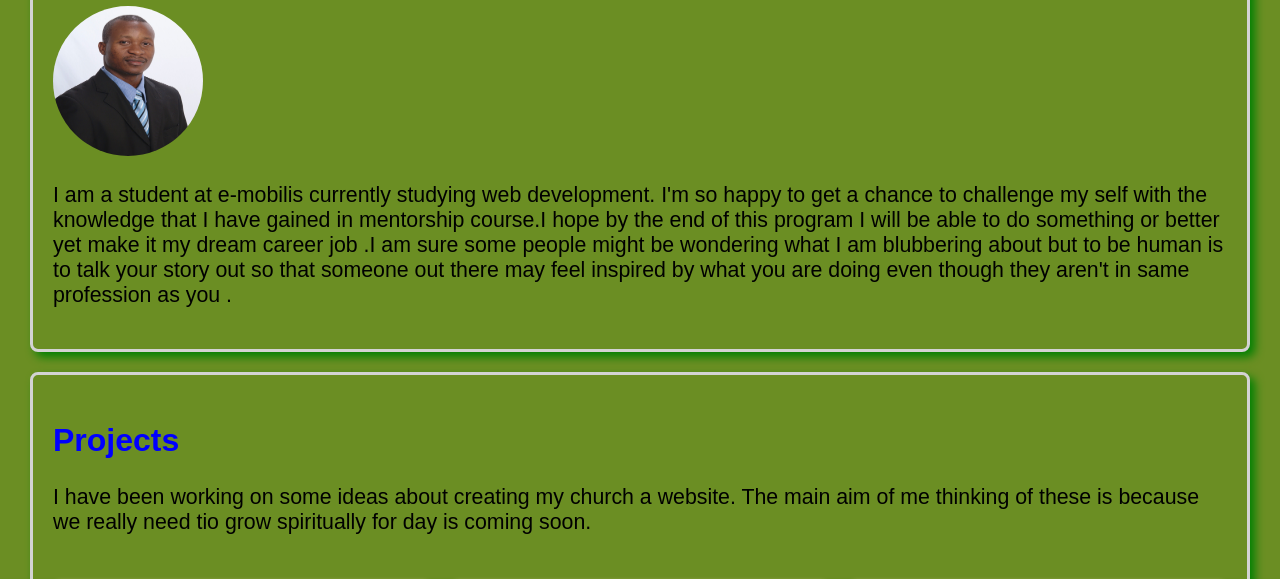
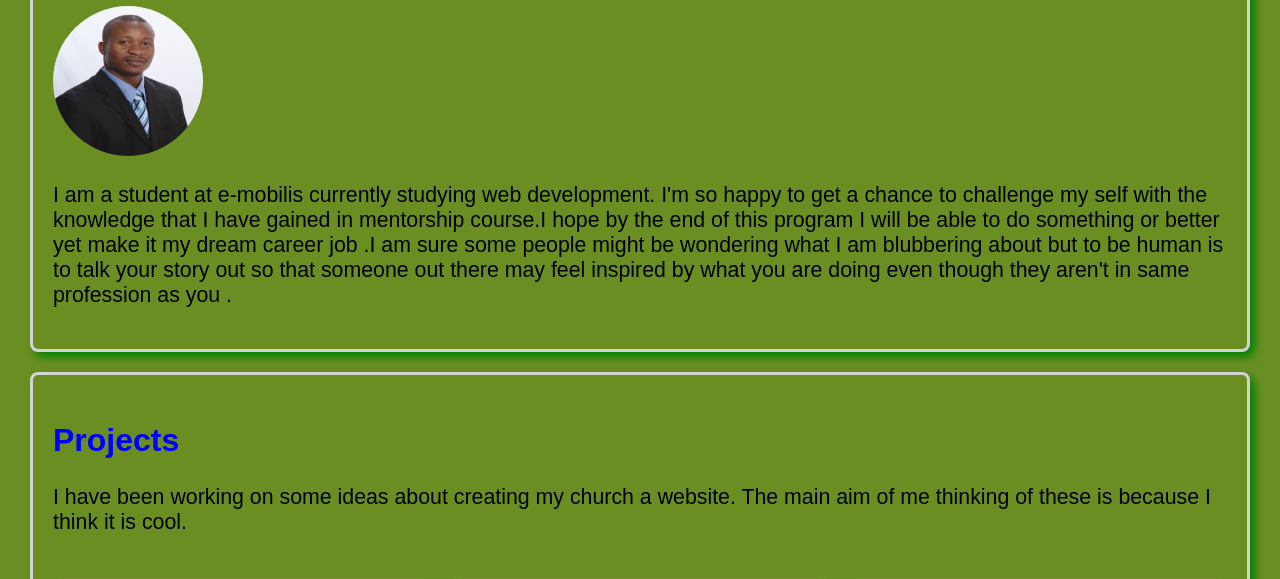
Before and after one commit to Emmanuel-MG254/Personal-portfolio-css, a plain HTML site: page index.html in a window 1280 px wide. Shown: the part 370-949 px from the top of the page. Drawn offline with Linux system fonts and the light colour scheme.

Commit message:
initial commit

```diff
--- a/index.html
+++ b/index.html
@@ -32,7 +32,7 @@
 <!-- project section-->
     <section id="projects">
         <h1>Projects</h1>
-       <p> I have been working on some ideas about creating my church a website. The main aim of me thinking of these is because we really need tio grow spiritually for day is coming soon.</p>
+       <p> I have been working on some ideas about creating my church a website. The main aim of me thinking of these is because I think it is cool.</p>
         <br>
         <div id="project-container">
         <div class="projo">
```
